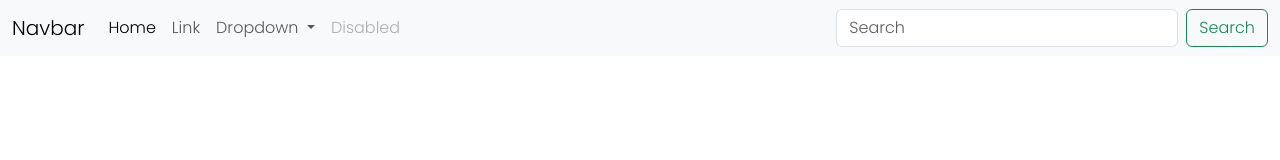
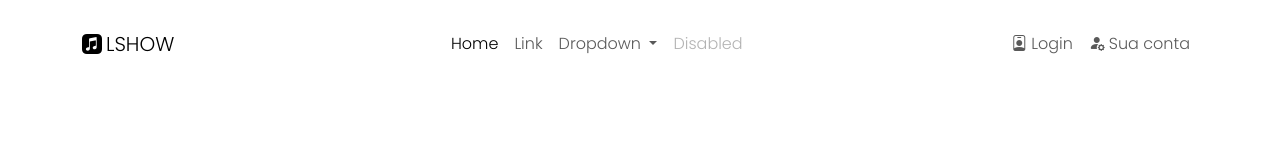
Before and after one commit to binibini011/aula-08-JS, a plain HTML site: page index.html in a window 1280 px wide. Drawn offline with nearby package versions, Linux system fonts and the light colour scheme.

Commit message:
04 - posicionando o menu de navegação - inserindo os icones no menu

```diff
--- a/index.html
+++ b/index.html
@@ -6,6 +6,10 @@
     <meta charset="utf-8">
     <meta name="viewport" content="width=device-width, initial-scale=1">
     <title>3 TI-2025 demo</title>
+
+    <!-- BS ICONS  -->
+    <link rel="stylesheet" href="https://cdn.jsdelivr.net/npm/bootstrap-icons@1.13.1/font/bootstrap-icons.min.css">
+
 
     <link href="https://cdn.jsdelivr.net/npm/bootstrap@5.3.6/dist/css/bootstrap.min.css" rel="stylesheet"
         integrity="sha384-4Q6Gf2aSP4eDXB8Miphtr37CMZZQ5oXLH2yaXMJ2w8e2ZtHTl7GptT4jmndRuHDT" crossorigin="anonymous">
@@ -17,16 +21,20 @@
 </head>
 
 <body>
+
+    <section>
+
         <!-- MENU DE NAVEGAÇÃO -->
-<nav class="navbar navbar-expand-lg bg-body-tertiary">
-    <div class="container-fluid">
-        <a class="navbar-brand" href="#">Navbar</a>
-        <button class="navbar-toggler" type="button" data-bs-toggle="collapse" data-bs-target="#navbarSupportedContent"
-            aria-controls="navbarSupportedContent" aria-expanded="false" aria-label="Toggle navigation">
+        <nav class="navbar navbar-expand-lg">
+            <div class="container py-3 ">
+                <a class="navbar-brand" href="#"><i class="bi bi-apple-music me-1"></i>LSHOW</a>
+                <button class="navbar-toggler" type="button" data-bs-toggle="collapse"
+                    data-bs-target="#navbarSupportedContent" aria-controls="navbarSupportedContent"
+                    aria-expanded="false" aria-label="Toggle navigation">
                     <span class="navbar-toggler-icon"></span>
                 </button>
                 <div class="collapse navbar-collapse" id="navbarSupportedContent">
-            <ul class="navbar-nav me-auto mb-2 mb-lg-0">
+                    <ul class="navbar-nav ms-auto mb-2 mb-lg-0">
                         <li class="nav-item">
                             <a class="nav-link active" aria-current="page" href="#">Home</a>
                         </li>
@@ -51,13 +59,18 @@
                             <a class="nav-link disabled" aria-disabled="true">Disabled</a>
                         </li>
                     </ul>
-            <form class="d-flex" role="search">
-                <input class="form-control me-2" type="search" placeholder="Search" aria-label="Search" />
-                <button class="btn btn-outline-success" type="submit">Search</button>
-            </form>
+                    <ul class="navbar-nav ms-auto mb-2 mb-lg-0">
+                        <li class="nav-item">
+                            <a class="nav-link" href="#"><i class="bi bi-person-badge me-1"></i>Login</a>
+                        </li>
+                        <li class="nav-item">
+                            <a class="nav-link" href="#"><i class="bi bi-person-fill-gear me-1"></i>Sua conta</a>
+                        </li>
+                    </ul>
                 </div>
             </div>
         </nav>
+    </section>
     <!-- FIM MENU DE NAVEGAÇÃO -->
 
 
```
Lines whose indentation alone changed are shown as unchanged.
